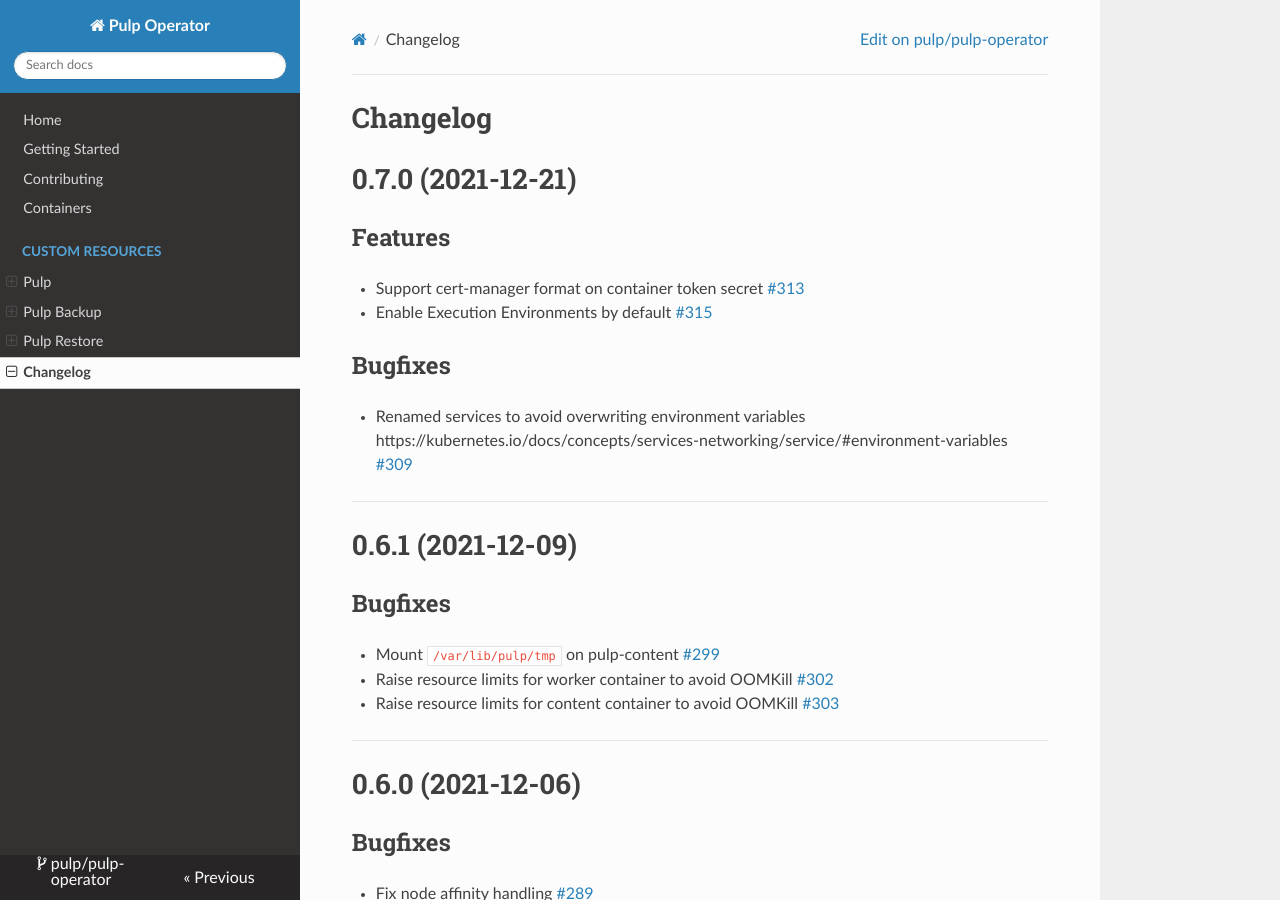
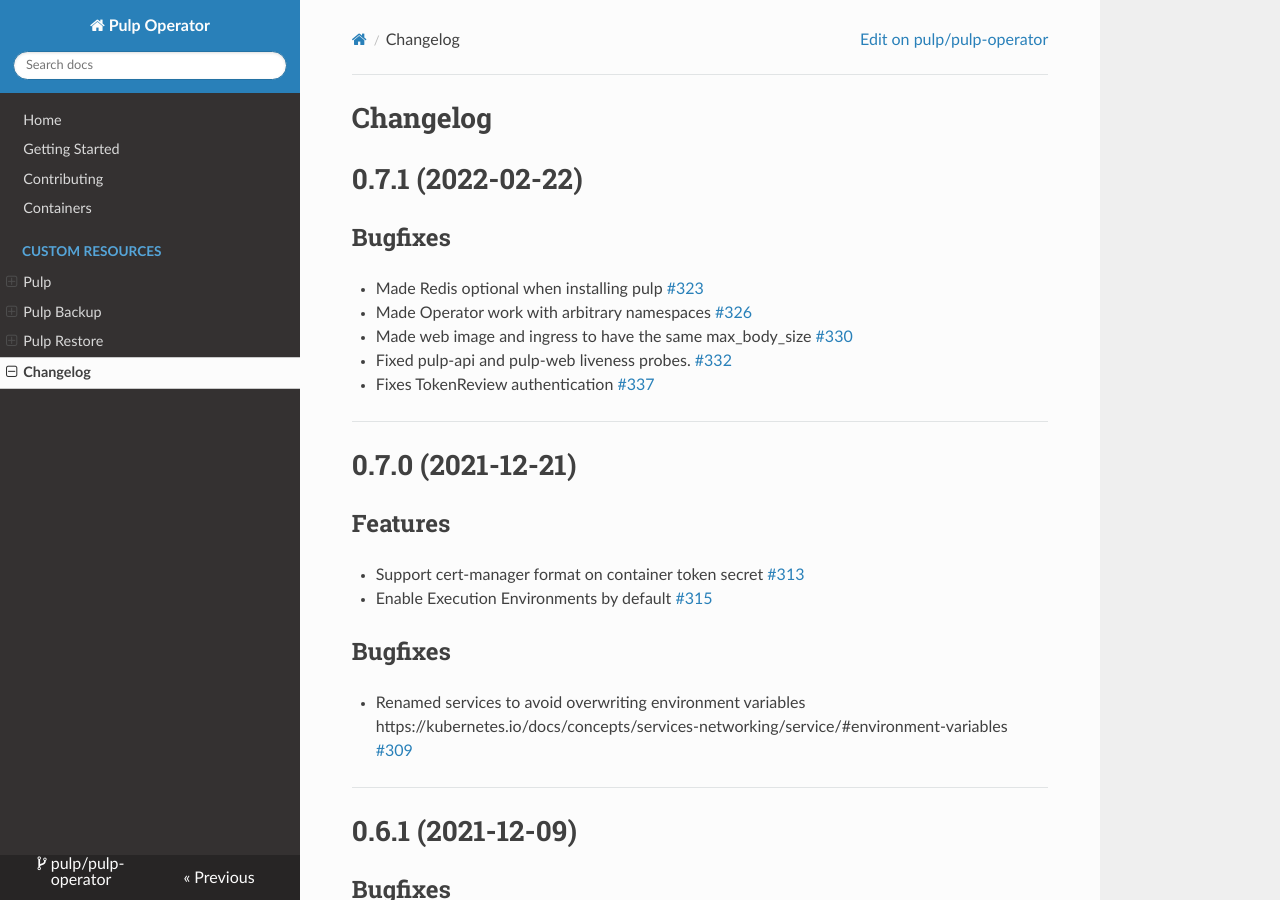
Before and after one commit to pulp/pulp-operator, an MkDocs documentation site: the page built from docs/CHANGES.md, in a window 1280 px wide and 900 px high. Built offline with MkDocs 1.6.1, drawn with Linux system fonts in a browser that asks for light colours; nearby versions of some CDN libraries.

Commit message:
Building 0.7.1 changelog
[noissue]

```diff
--- a/docs/CHANGES.md
+++ b/docs/CHANGES.md
@@ -12,6 +12,27 @@ Changelog
 --->
 
 <!-- TOWNCRIER -->
+0.7.1 (2022-02-22)
+==================
+
+
+Bugfixes
+--------
+
+- Made Redis optional when installing pulp
+  [#323](https://github.com/pulp/pulp-operator/issues/323)
+- Made Operator work with arbitrary namespaces
+  [#326](https://github.com/pulp/pulp-operator/issues/326)
+- Made web image and ingress to have the same max_body_size
+  [#330](https://github.com/pulp/pulp-operator/issues/330)
+- Fixed pulp-api and pulp-web liveness probes.
+  [#332](https://github.com/pulp/pulp-operator/issues/332)
+- Fixes TokenReview authentication
+  [#337](https://github.com/pulp/pulp-operator/issues/337)
+
+
+----
+
 
 0.7.0 (2021-12-21)
 ==================
```
Also changed, not shown: 5 other files.
